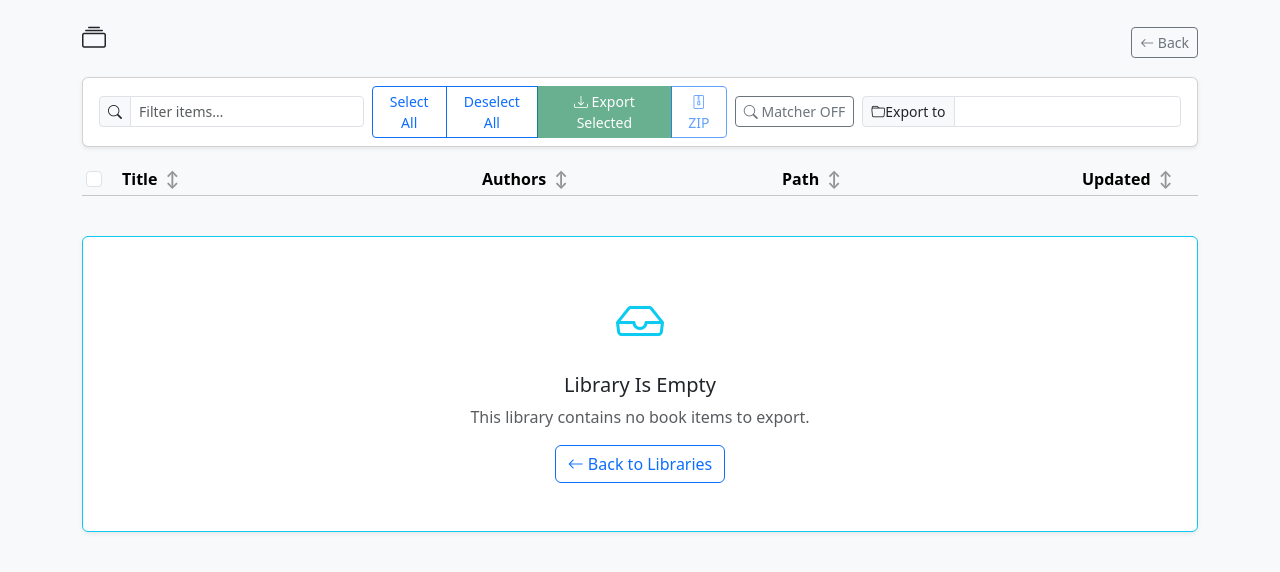
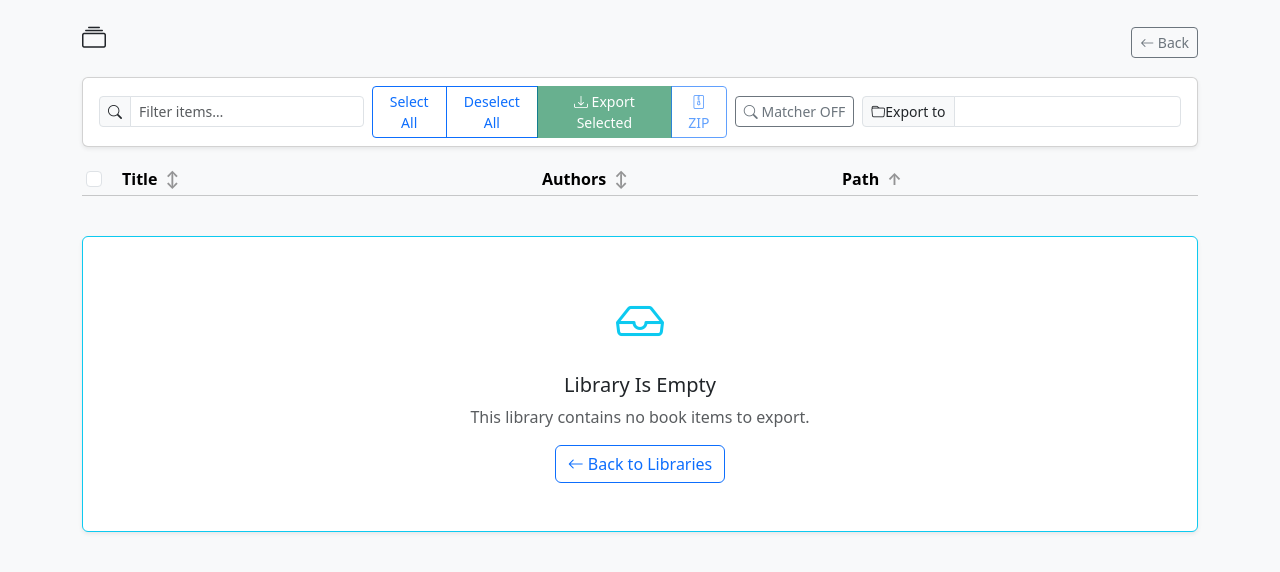
Before and after one commit to Craftwork2720/audiobookshelf-metadata-exporter, a Flask app: template templates/browse.html in a window 1280 px wide. Shown: the part 56-628 px from the top of the page. Run offline with Flask 3, Linux system fonts and the light colour scheme; the template is opened without the code that fills it, so the values that code supplies are empty.

Commit message:
Refactor get_items_by_library function to remove series info and update item structure; adjust table layout for improved readability

```diff
--- a/templates/browse.html
+++ b/templates/browse.html
@@ -111,10 +111,9 @@
             <thead class="table-light">
                 <tr>
                     <th style="width:3%"><input type="checkbox" id="check-all" class="form-check-input"></th>
-                    <th style="width:30%" class="sortable" data-col="0">Title <span class="sort-icon">&#8597;</span></th>
+                    <th style="width:35%" class="sortable" data-col="0">Title <span class="sort-icon">&#8597;</span></th>
                     <th style="width:25%" class="sortable" data-col="1">Authors <span class="sort-icon">&#8597;</span></th>
-                    <th style="width:25%" class="sortable" data-col="2">Path <span class="sort-icon">&#8597;</span></th>
-                    <th style="width:10%" class="sortable" data-col="3">Updated <span class="sort-icon">&#8597;</span></th>
+                    <th style="width:30%" class="sortable" data-col="2">Path <span class="sort-icon">&#8597;</span></th>
                     {% if matcher_enabled %}
                     <th style="width:5%">Match</th>
                     {% endif %}
@@ -126,7 +125,6 @@
                 <tr class="item-row{% if matcher_enabled and m.status == 'unknown' %} table-danger{% elif matcher_enabled and m.status == 'no_meta' %} table-secondary{% endif %}"
                     data-title="{{ item.title or item.book_title or '' }}"
                     data-authors="{{ item.authors or '' }}"
-                    data-updated="{{ item.updated_at[:10] if item.updated_at else '' }}"
                     data-path="{{ item.rel_path or '' }}"
                     {% if matcher_enabled %}data-match="{{ m.status }}"{% endif %}>
                     <td>
@@ -139,7 +137,6 @@
                         {{ item.authors or '—' }}
                     </td>
                     <td class="text-muted small">{{ item.rel_path }}</td>
-                    <td class="text-muted small">{{ item.updated_at[:10] if item.updated_at else '—' }}</td>
                     {% if matcher_enabled %}
                     <td>
                         {% if m.status == 'match' %}
@@ -204,7 +201,7 @@
     const matcherEnabled = '{{ "true" if matcher_enabled else "false" }}' === 'true';
 
     // --- State ---
-    let currentSort = { col: 4, asc: false };
+    let currentSort = { col: 2, asc: false };
     let currentMatchFilter = 'all';
 
     // --- Core visibility ---
@@ -228,8 +225,8 @@
         const tbody = document.querySelector('#items-table tbody');
         const rows = Array.from(tbody.querySelectorAll('.item-row'));
         const colKeys = matcherEnabled
-            ? ['title','authors','path','updated','match']
-            : ['title','authors','path','updated'];
+            ? ['title','authors','path','match']
+            : ['title','authors','path'];
         const colKey = colKeys[colIndex];
 
         if (currentSort.col === colIndex) {
@@ -248,8 +245,7 @@
                     ? (order[av] ?? 9) - (order[bv] ?? 9)
                     : (order[bv] ?? 9) - (order[av] ?? 9);
             }
-            // Date columns: empty values go last, then compare chronologically
-            if (colKey === 'published' || colKey === 'updated') {
+            if (colKey === 'updated') {
                 const aEmpty = !av || av === '—';
                 const bEmpty = !bv || bv === '—';
                 if (aEmpty && bEmpty) return 0;
@@ -282,7 +278,7 @@
     });
 
     // Sort by Path A→Z on load
-    sortTable(4);
+    sortTable(2);
 
     // --- Match filter ---
     document.querySelectorAll('#match-filter [data-match]').forEach(btn => {
```
Also changed, not shown: db.py (+3 -17 lines).
